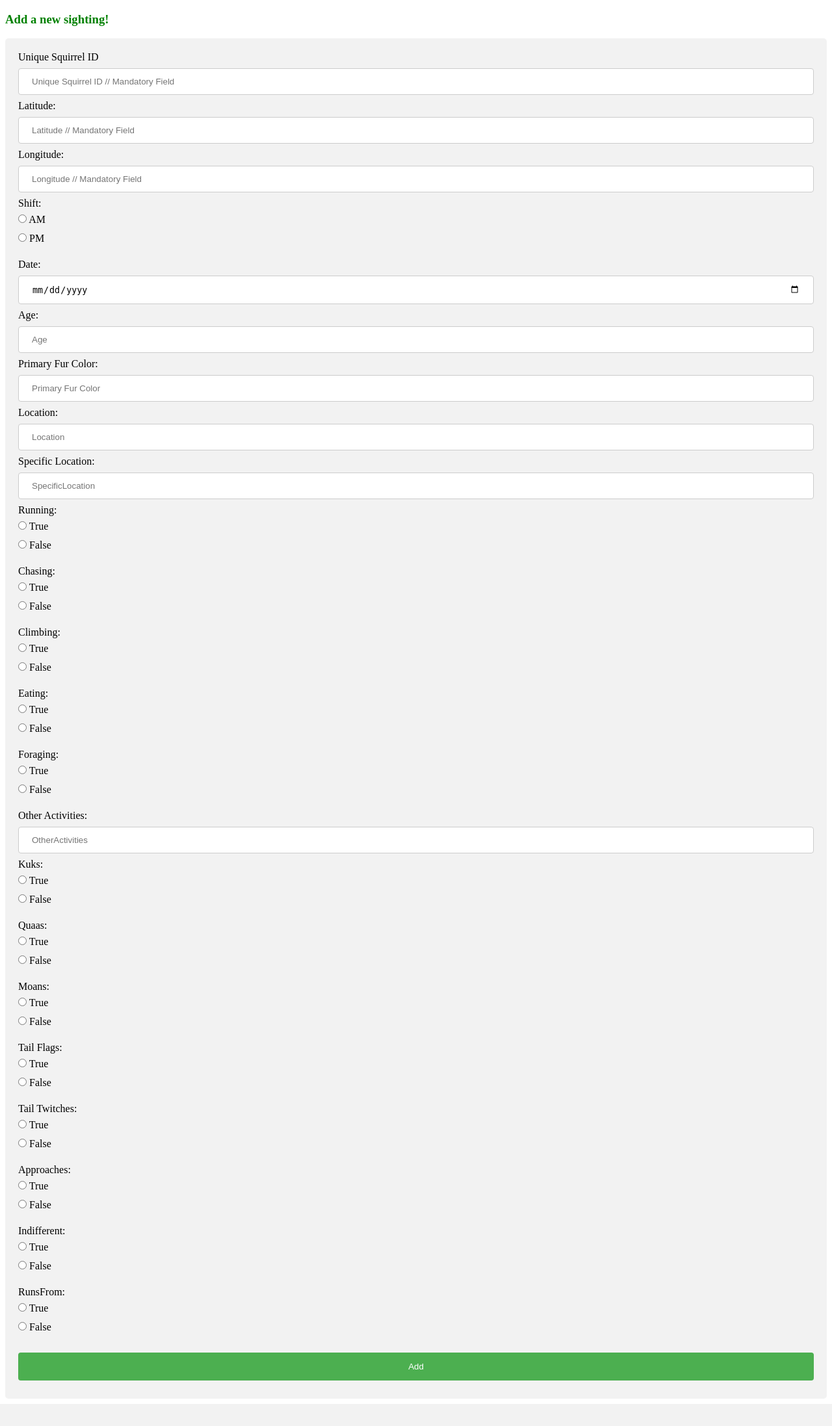
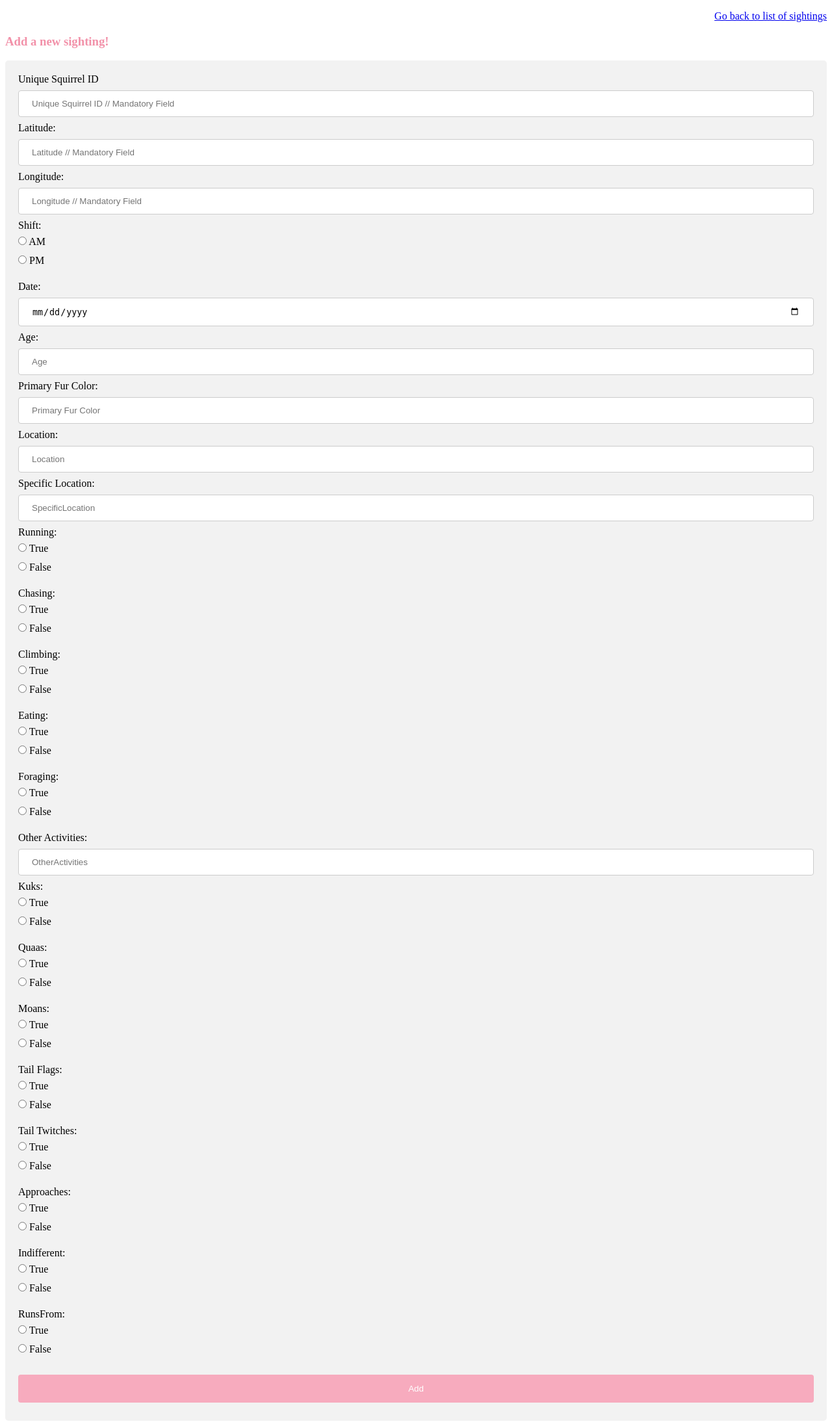
Before and after one commit to charlotte-liao/Squirrel-project1, a Django app: page /sightings/add in a window 1280 px wide. Shown: the whole page at 65% size. Before the commit the page ends 2160 px from the top, so only its background shows below. Run offline with Django 3.2, Linux system fonts and the light colour scheme.

Commit message:
beautify html files

```diff
--- a/SquirrelApp/templates/SquirrelApp/add.html
+++ b/SquirrelApp/templates/SquirrelApp/add.html
@@ -40,7 +40,7 @@ input[type=number], select {
 
 input[type=submit] {
   width: 100%;
-  background-color: #4CAF50;
+  background-color: #f7abbe;
   color: white;
   padding: 14px 20px;
   margin: 8px 0;
@@ -50,7 +50,11 @@ input[type=submit] {
 }
 
 input[type=submit]:hover {
-  background-color: #45a049;
+  background-color: #f291a9;
+}
+
+.addLink {
+  text-align: right;
 }
 
 div {
@@ -61,7 +65,8 @@ div {
 </style>
 
 <body>
-  <h3 style="color:green">Add a new sighting!</h3>
+  <p class="addLink"><a href="{% url 'SquirrelApp:sightings'%}">Go back to list of sightings</a></p>
+  <h3 style="color:#f291a9">Add a new sighting!</h3>
   <div>
   <form id="submit" method="post" action="{% url 'SquirrelApp:update' %}">
      {% csrf_token %}
--- a/SquirrelApp/templates/SquirrelApp/detail.html
+++ b/SquirrelApp/templates/SquirrelApp/detail.html
@@ -1,7 +1,7 @@
 <!doctype html>
 <html>
   <head>
-    <h5 style="color:green">Details for sigthting {{sighting.id}}</h5>
+    <h3 style="color:#ffb8c9">Details for sigthting {{sighting.id}}</h5>
   </head>
   <body>
   <div>
--- a/SquirrelApp/templates/SquirrelApp/index.html
+++ b/SquirrelApp/templates/SquirrelApp/index.html
@@ -2,7 +2,7 @@
 <html>
 <head>
 <style>
-h1 {text-align: center}
+h1 {text-align: center;}
 div {text-align: center}
 a:link, a:visited {
   border: 2px solid #ffebef;
@@ -26,7 +26,7 @@ a:hover, a:active {
 </head>
 
 <body>
-<h1>TRACK THAT MF DOWN!!!!!</h1>
+<h1 style="color:#ffb8c9">TRACK THAT SQUIRREL DOWN!!!!!</h1>
 <div>
 <a href="{% url 'SquirrelApp:map' %}">Map</a>
 <a href="{% url 'SquirrelApp:sightings' %}">Sightings</a>
```
Also changed, not shown: SquirrelApp/templates/SquirrelApp/update.html (+8 -3 lines).
